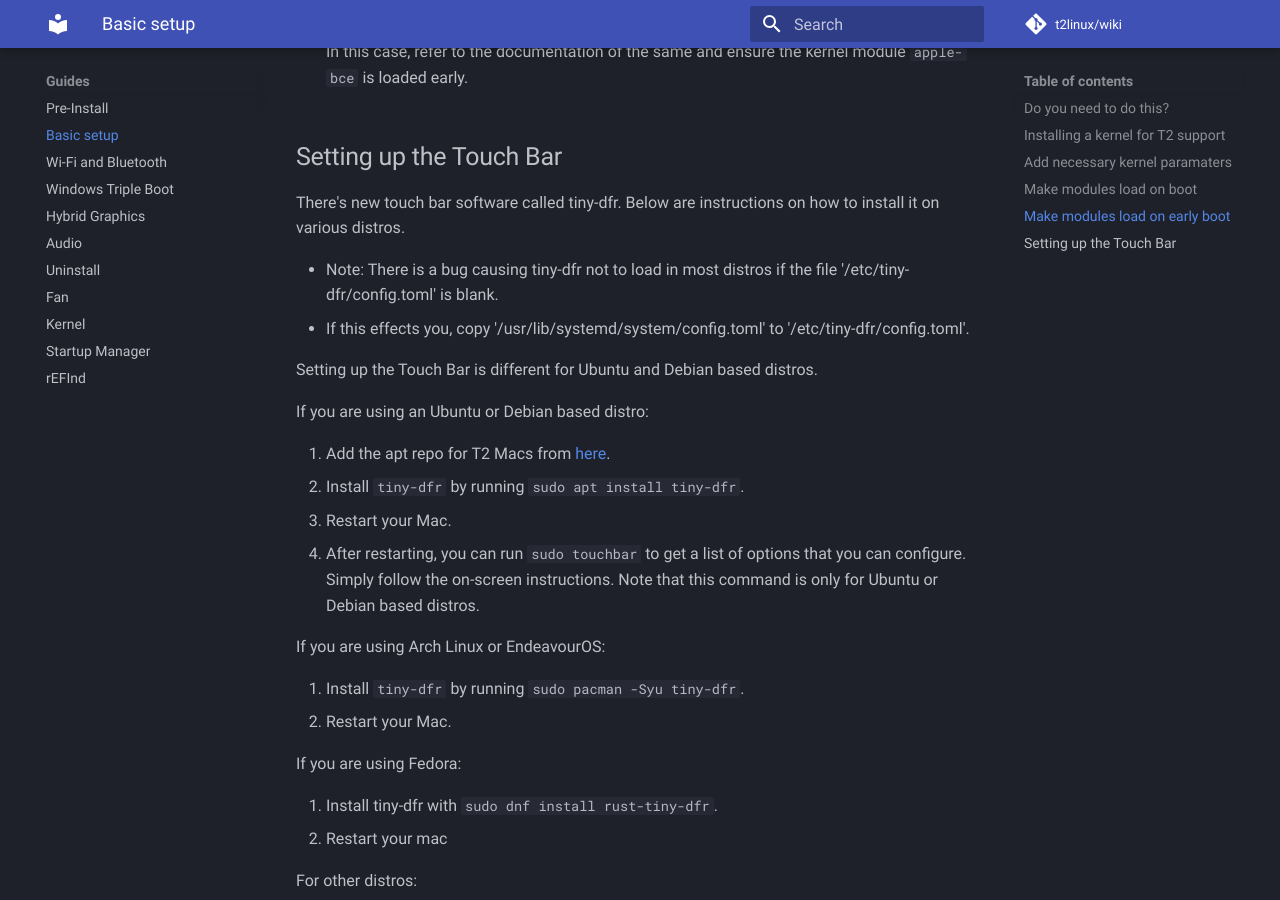
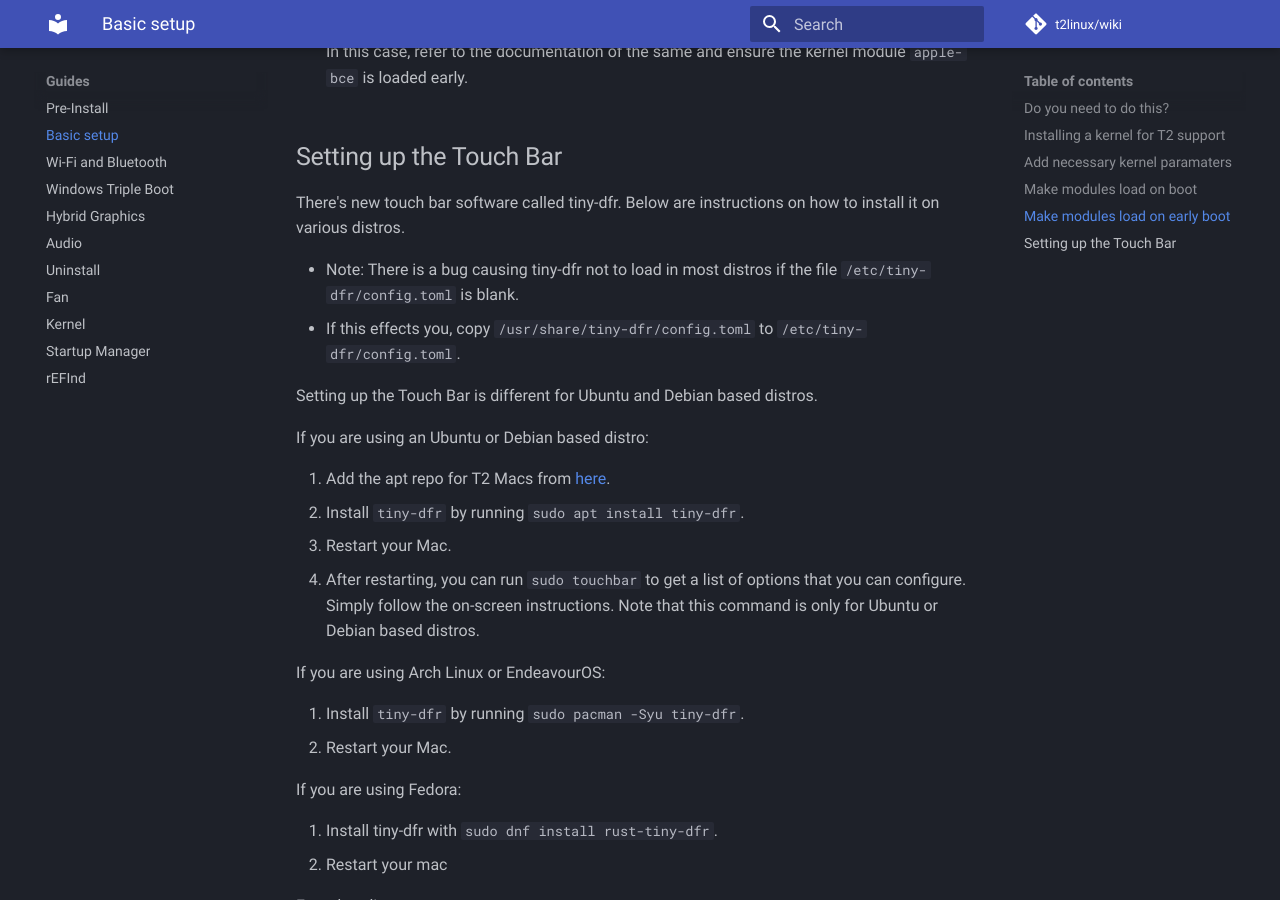
Before and after one commit to t2linux/wiki, an MkDocs documentation site: the page built from docs/guides/postinstall.md, in a window 1280 px wide and 900 px high, scrolled down 2851 px. Built offline with MkDocs 1.6.1 and Material for MkDocs 9.7.7, drawn with Linux system fonts in a browser that asks for light colours; comment, search, counter and statistics services are not loaded.

Commit message:
Update postinstall.md
Fixed the new little paragraph explaining the fix for tiny-dfr not running on boot.

```diff
--- a/docs/guides/postinstall.md
+++ b/docs/guides/postinstall.md
@@ -102,8 +102,8 @@ The steps to be followed vary depending upon the initramfs module loading mechan
 
 There's new touch bar software called tiny-dfr.  Below are instructions on how to install it on various distros.
 
-- Note: There is a bug causing tiny-dfr not to load in most distros if the file '/etc/tiny-dfr/config.toml' is blank.
-- If this effects you, copy '/usr/lib/systemd/system/config.toml' to '/etc/tiny-dfr/config.toml'.
+- Note: There is a bug causing tiny-dfr not to load in most distros if the file `/etc/tiny-dfr/config.toml` is blank.
+- If this effects you, copy `/usr/share/tiny-dfr/config.toml` to `/etc/tiny-dfr/config.toml`.
 
 Setting up the Touch Bar is different for Ubuntu and Debian based distros.
 
```
